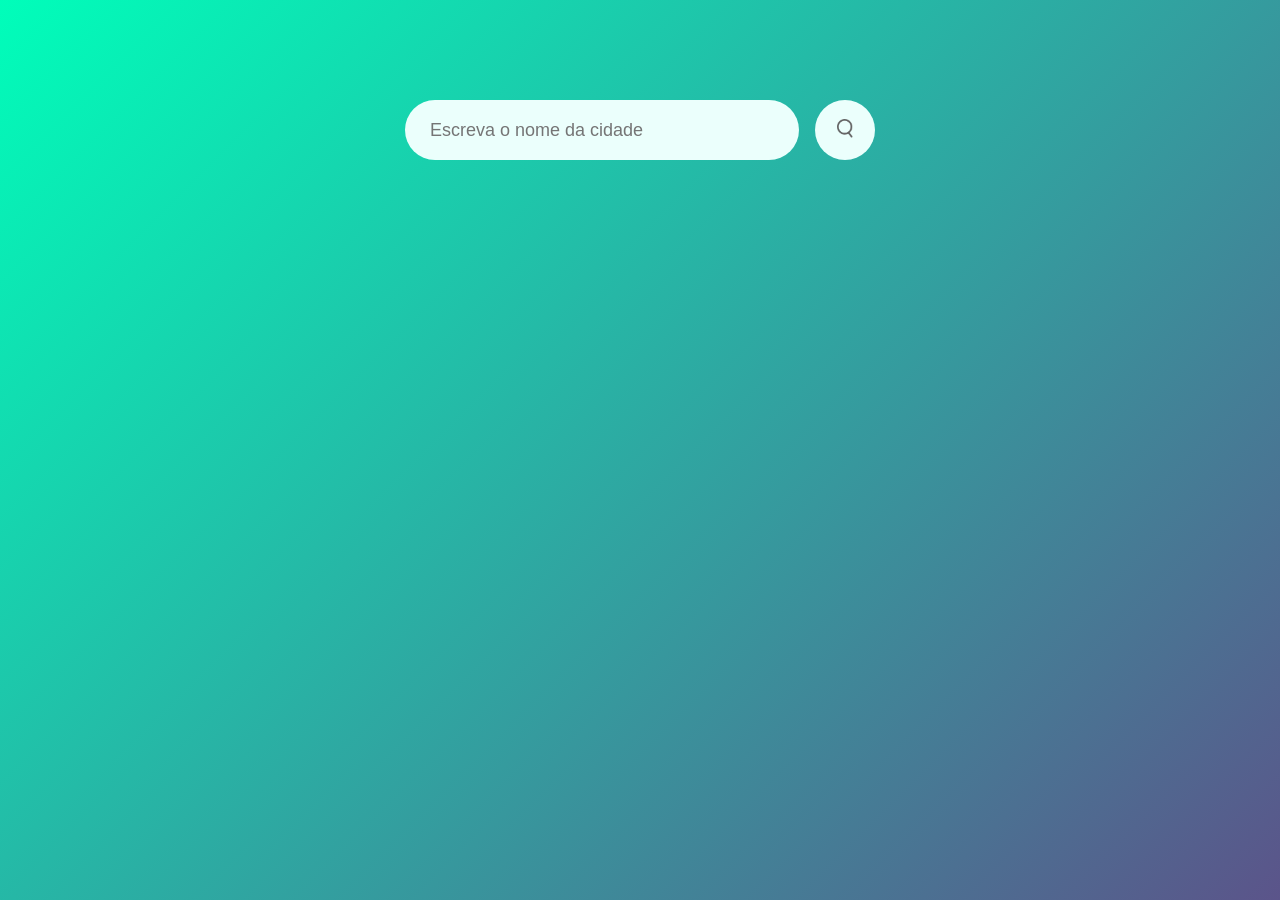
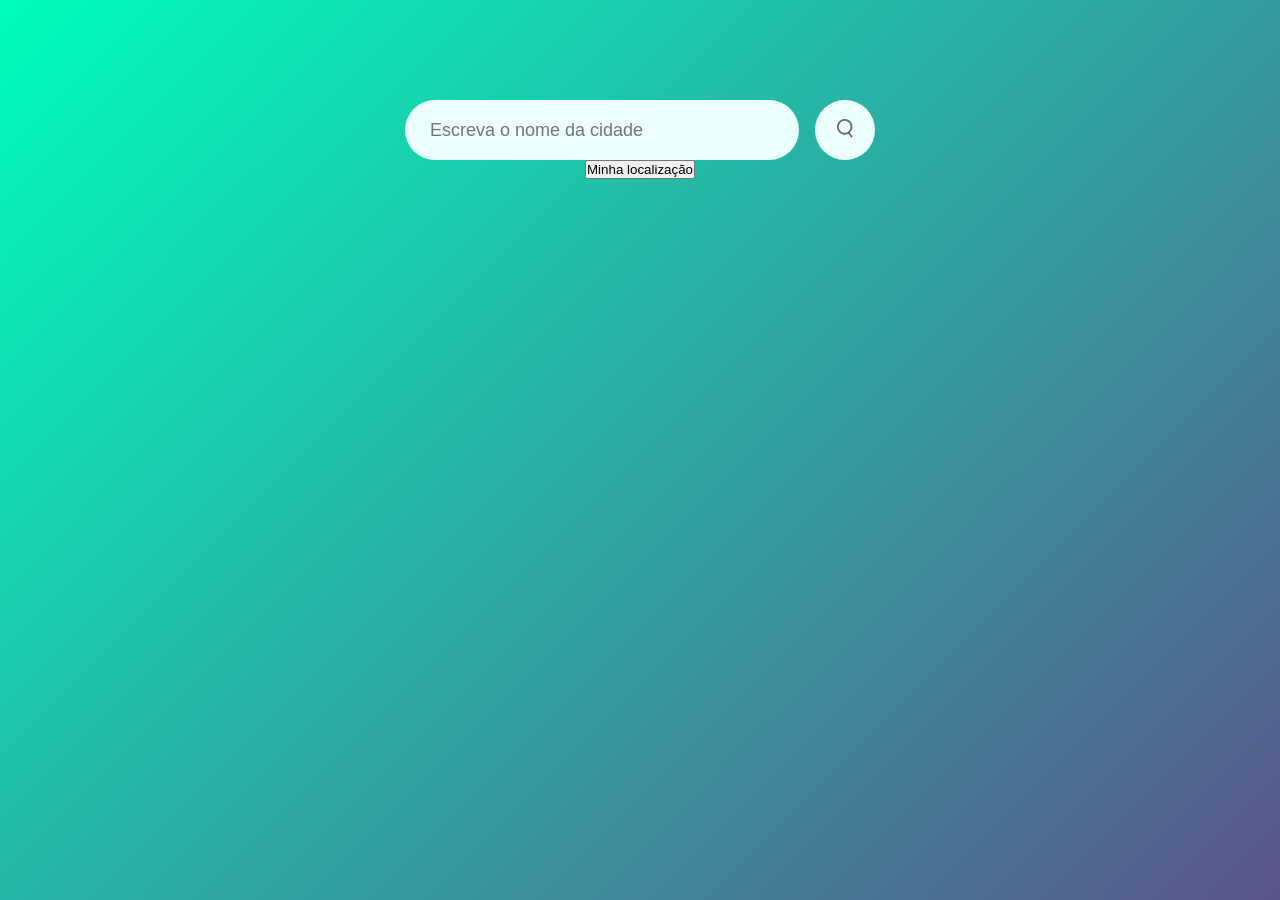
Before and after one commit to gabriela-sp/Weather-PWA, a plain HTML site: page index.html in a window 1280 px wide. Drawn offline with Linux system fonts and the light colour scheme.

Commit message:
adicionando pesquisa pela localização

```diff
--- a/index.html
+++ b/index.html
@@ -19,6 +19,9 @@
         </div>
         <div class="erro">
             <p>Cidade inválida!</p>
+        </div>
+        <div class="loc">
+            <button onclick="getloc()" class="loc">Minha localização</button>
         </div>
         <div class="clima">
             <img src="img/clouds.png" class="clima-icon">
@@ -44,5 +47,6 @@
     </div>
 <script src="/js/pesquisarCidade.js"></script>
 <script src="/js/app.js"></script>
+<script src="/js/localizacao.js"></script>
 </body>
 </html>
--- a/js/pesquisarCidade.js
+++ b/js/pesquisarCidade.js
@@ -1,3 +1,30 @@
+const getloc = () => {
+    const status = document.querySelector('.erro');
+
+    const success = (position) => {
+        console.log(position)
+        const latitude = position.coords.latitude;
+        const longitude = position.coords.longitude;
+
+        const geoApiUrl = `https://api.bigdatacloud.net/data/reverse-geocode-client?latitude=${latitude}&longitude=${longitude}&localityLanguage=en`
+
+        fetch(geoApiUrl)
+        .then(res => res.json())
+        .then(data => {
+            //status.textContent = data.city
+            //document.querySelector(".cidade").innerHTML = data.city;
+            console.log(data.city)
+            checarClima(data.city)
+        })
+    }
+
+    const error = () =>{
+        status.textContent = 'Não foi possível obter localização';
+    }
+       navigator.geolocation.getCurrentPosition(success, error);
+
+}
+
 const apiKey = "0e285511aeab3b0597b8bc36a44b20c9";
 const apiUrl = "https://api.openweathermap.org/data/2.5/weather?units=metric&q=";
 const pesquisa = document.querySelector(".pesquisa input");
@@ -42,3 +69,6 @@ async function checarClima(cidade){
 botao.addEventListener("click", ()=> {
     checarClima(pesquisa.value);
 })
+
+
+document.querySelector('.loc').addEventListener('click', getloc);
```
